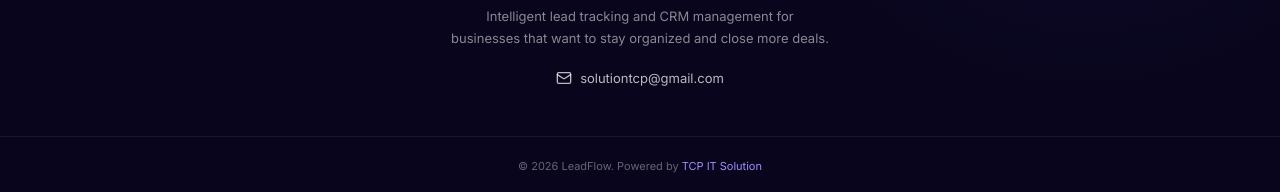
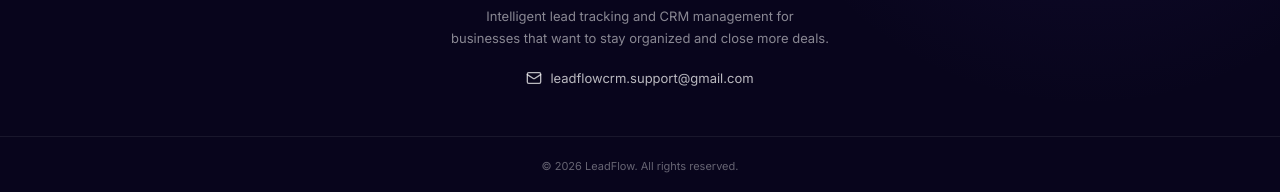
Before and after one commit to tcpitsolution/Lead-flow, a React (Vite) app in the folder frontend/: page / in a window 1280 px wide. Shown: the part 2264-2456 px from the top of the page. Built offline with nearby package versions, Linux system fonts and the light colour scheme; no server answers.

Commit message:
fix: remove TCP IT Solution branding, update support email

```diff
--- a/frontend/src/components/public/Footer.jsx
+++ b/frontend/src/components/public/Footer.jsx
@@ -45,9 +45,9 @@ const Footer = () => {
               want to stay organized and close more deals.
             </p>
 
-            <a href="mailto:solutiontcp@gmail.com" className="footer-email">
+            <a href="mailto:leadflowcrm.support@gmail.com" className="footer-email">
               <Mail size={16} />
-              solutiontcp@gmail.com
+              leadflowcrm.support@gmail.com
             </a>
 
 
@@ -58,12 +58,7 @@ const Footer = () => {
       {/* BOTTOM */}
       <div className="footer-bottom">
         <div className="footer-bottom-inner">
-          <p>
-            © {new Date().getFullYear()} LeadFlow. Powered by{" "}
-            <a href="https://tcpitsolution.in" target="_blank" rel="noreferrer" className="footer-powered-link">
-              TCP IT Solution
-            </a>
-          </p>
+          <p>© {new Date().getFullYear()} LeadFlow. All rights reserved.</p>
         </div>
       </div>
     </footer>
```
